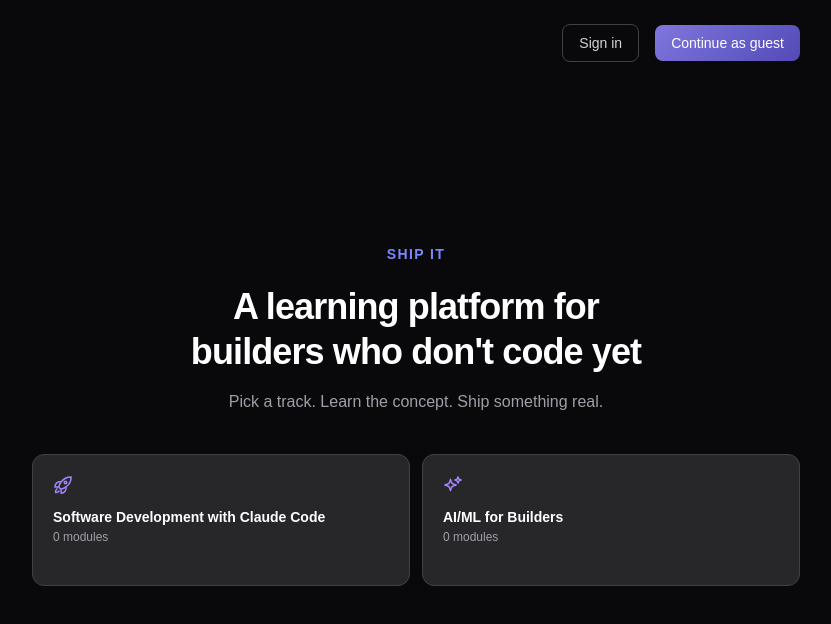
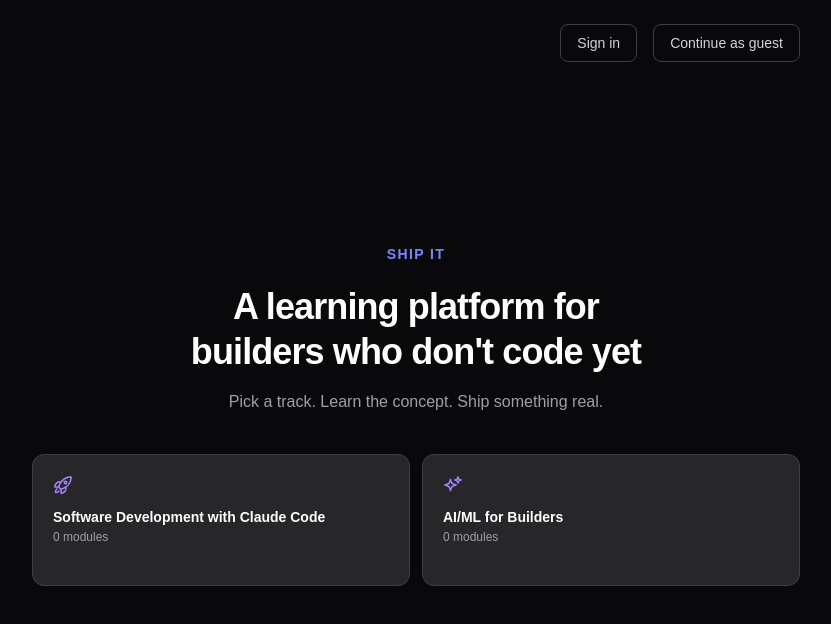
Before and after one commit to jeffwellesly/ship-it, a Next.js app: page / in a window 1280 px wide. Shown: the top 624 px of the page, without its empty margins (224-1055 px from the left). Built offline with nearby package versions, Linux system fonts and the light colour scheme; no server answers; the database is empty.

Commit message:
Match Continue as guest button color to Sign in

```diff
--- a/src/app/GuestCta.tsx
+++ b/src/app/GuestCta.tsx
@@ -29,8 +29,7 @@
         type="button"
         onClick={handleGuest}
         disabled={loading}
-        className="rounded-lg px-4 py-2 text-sm font-medium text-white disabled:opacity-50 hover:opacity-90 transition-opacity"
-        style={{ background: 'linear-gradient(135deg,#7F77DD,#534AB7)' }}
+        className="rounded-lg px-4 py-2 text-sm font-medium text-zinc-300 border border-zinc-700 hover:border-zinc-500 hover:text-white disabled:opacity-50 transition-colors"
       >
         {loading ? 'Loading…' : 'Continue as guest'}
       </button>
```
